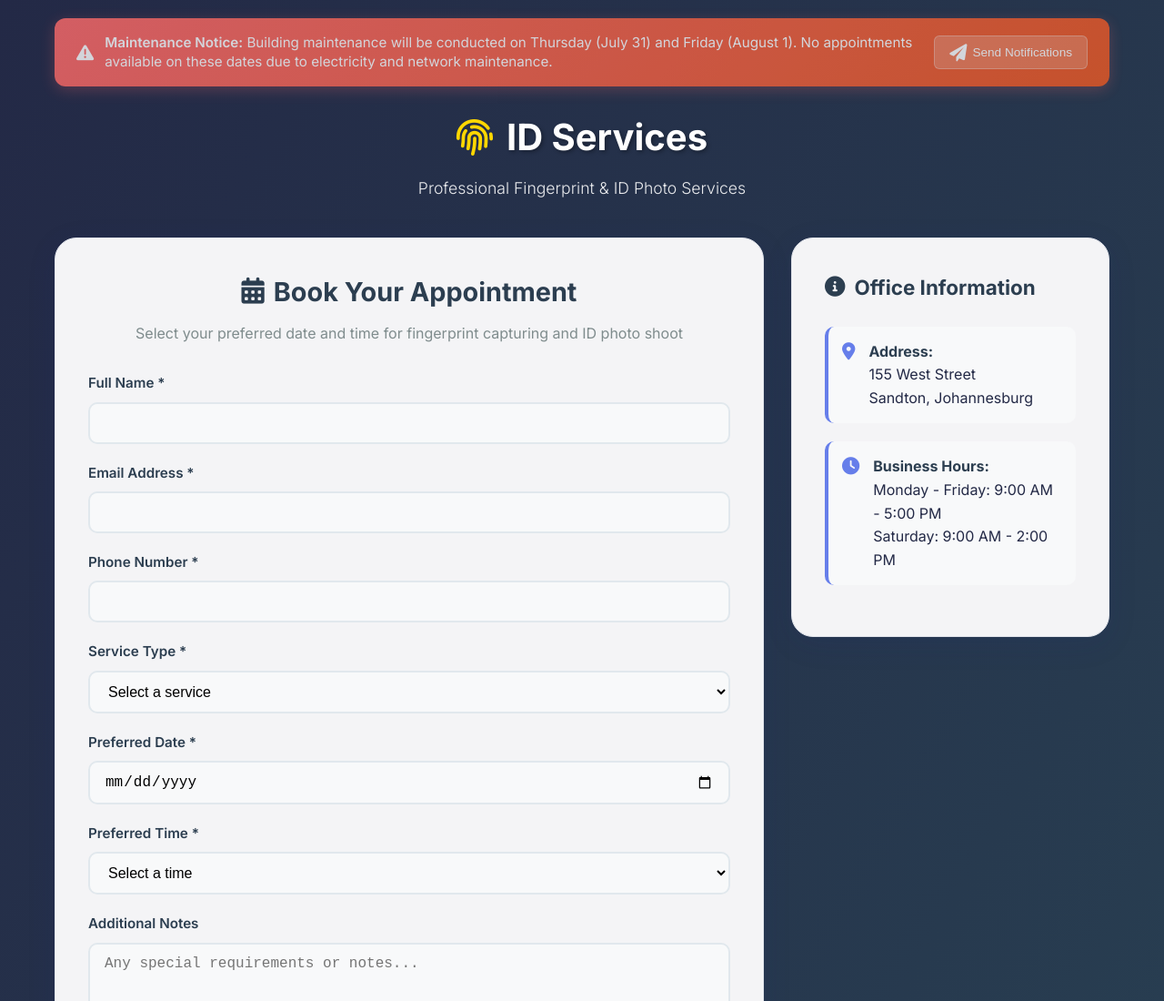
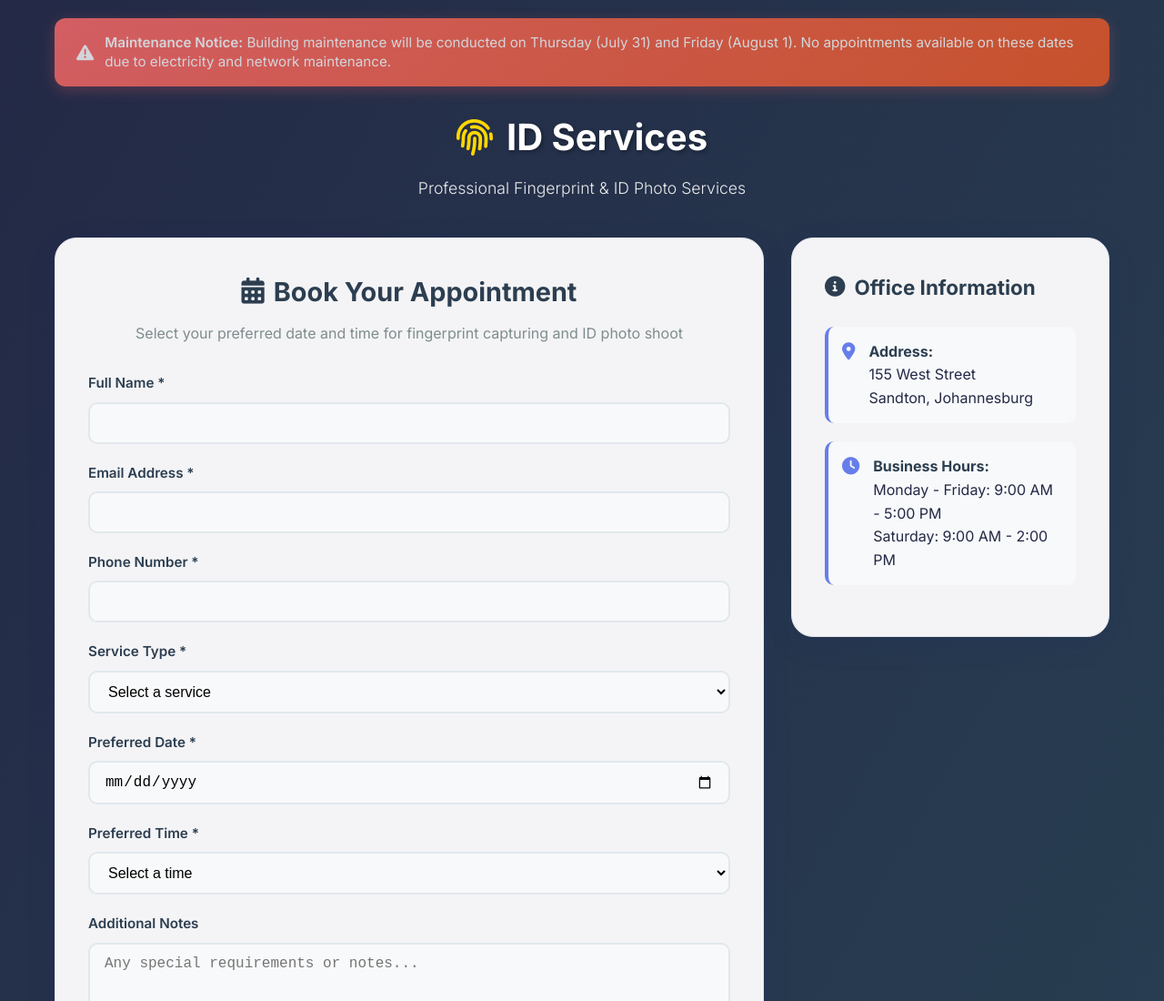
Before and after one commit to Ianlevitt/documents, a website: page public/index.html in a window 1280 px wide. Shown: the top 1100 px of the page at 91% size. Drawn offline with Linux system fonts and the light colour scheme.

Commit message:
Remove manual notification button - Keep maintenance date blocking functionality - Users will still see error when selecting Thursday/Friday

```diff
--- a/public/index.html
+++ b/public/index.html
@@ -19,9 +19,6 @@
                 <strong>Maintenance Notice:</strong> Building maintenance will be conducted on Thursday (July 31) and Friday (August 1).
                 No appointments available on these dates due to electricity and network maintenance.
             </div>
-            <button onclick="sendMaintenanceNotification()" class="admin-btn">
-                <i class="fas fa-paper-plane"></i> Send Notifications
-            </button>
         </div>
 
         <header class="header">
--- a/public/script.js
+++ b/public/script.js
@@ -16,34 +16,7 @@ document.addEventListener('DOMContentLoaded', function() {
     // Removed automatic notification sending
 });
 
-// Send maintenance notification to all users (manual trigger)
-async function sendMaintenanceNotification() {
-    const button = document.querySelector('.admin-btn');
-    const originalText = button.innerHTML;
 
-    button.disabled = true;
-    button.innerHTML = '<i class="fas fa-spinner fa-spin"></i> Sending...';
-
-    try {
-        const response = await fetch('/api/maintenance-notification', {
-            method: 'POST',
-            headers: { 'Content-Type': 'application/json' }
-        });
-
-        if (response.ok) {
-            const result = await response.json();
-            alert(`✅ Maintenance notifications sent successfully!\n\nSent to ${result.usersNotified} users:\n${result.emails.join('\n')}`);
-        } else {
-            alert('❌ Failed to send maintenance notifications. Please try again.');
-        }
-    } catch (error) {
-        console.error('Error sending maintenance notification:', error);
-        alert('❌ Network error. Please try again.');
-    } finally {
-        button.disabled = false;
-        button.innerHTML = originalText;
-    }
-}
 
 // Set minimum date to today and disable maintenance dates
 function setMinDate() {
--- a/public/styles.css
+++ b/public/styles.css
@@ -49,31 +49,7 @@ body {
     font-weight: 600;
 }
 
-.admin-btn {
-    background: rgba(255, 255, 255, 0.2);
-    color: white;
-    border: 1px solid rgba(255, 255, 255, 0.3);
-    padding: 8px 16px;
-    border-radius: 6px;
-    cursor: pointer;
-    font-size: 0.85rem;
-    transition: all 0.3s ease;
-    display: flex;
-    align-items: center;
-    gap: 6px;
-    white-space: nowrap;
-}
 
-.admin-btn:hover {
-    background: rgba(255, 255, 255, 0.3);
-    transform: translateY(-1px);
-}
-
-.admin-btn:disabled {
-    opacity: 0.6;
-    cursor: not-allowed;
-    transform: none;
-}
 
 @keyframes pulse {
     0%, 100% { opacity: 1; }
```
